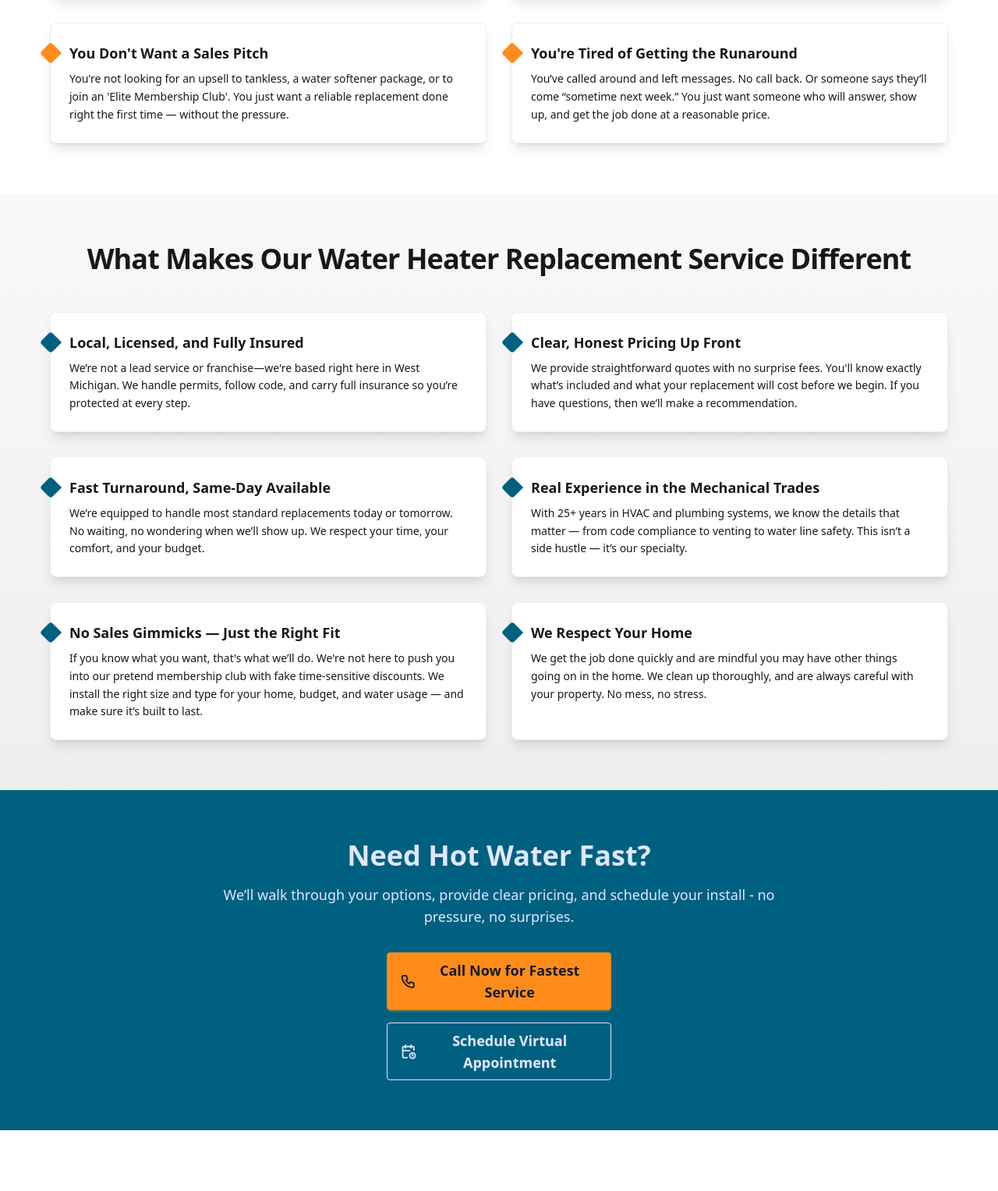
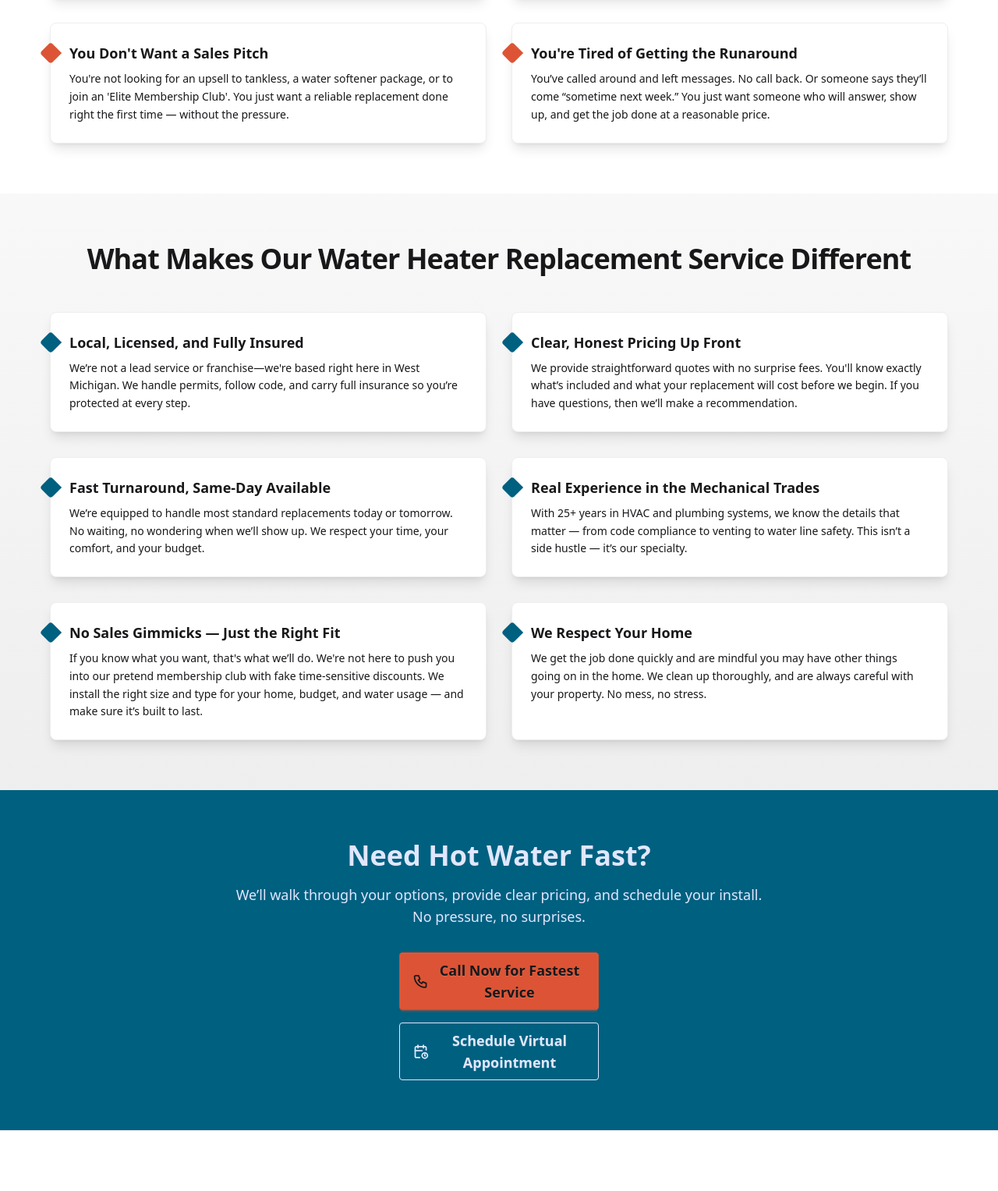
Before and after one commit to jeffstienstra/water-heater-replacement-company-grand-rapids, an Astro site: page / in a window 1280 px wide. Shown: the part 1248-2775 px from the top of the page at 78% size. Built offline with nearby package versions, Linux system fonts and the light colour scheme; Astro itself is replaced by a stand-in of ours.

Commit message:
add logo and new secondary color

```diff
--- a/src/components/Cta.astro
+++ b/src/components/Cta.astro
@@ -4,11 +4,14 @@ const { title = "Need Hot Water Fast?" } = Astro.props;
 <section class="bg-primary text-primary-content py-16 px-6 text-center">
 	<div class="max-w-3xl mx-auto">
 		<h2 class="text-4xl font-bold mb-4">{title}</h2>
-		<p class="text-lg mb-8">
-			We’ll walk through your options, provide clear pricing, and schedule your install - no pressure, no surprises.
+		<p class="text-lg">
+			We’ll walk through your options, provide clear pricing, and schedule your install.
+		</p>
+				<p class="text-lg mb-8">
+			No pressure, no surprises.
 		</p>
 		<div class="flex flex-col justify-center gap-4">
-			<a href="tel:6165551234" class="btn btn-secondary text-base-content text-lg w-72 h-fit py-2 flex items-center justify-between mx-auto text-center">
+			<a href="tel:6165551234" class="btn btn-secondary text-base-content text-lg w-64 h-fit py-2 flex items-center justify-between mx-auto text-center">
 				<svg xmlns="http://www.w3.org/2000/svg" width={24} height={24} viewBox="0 0 24 24" fill="none" stroke="currentColor" stroke-width={2} stroke-linecap="round" stroke-linejoin="round"
 					class="icon icon-tabler icons-tabler-outline icon-tabler-phone">
 					<path stroke="none" d="M0 0h24v24H0z" fill="none"/>
@@ -17,7 +20,7 @@ const { title = "Need Hot Water Fast?" } = Astro.props;
 				<p class="w-full">Call Now for Fastest Service</p>
 			</a>
 
-			<a href="#schedule-estimate" class="btn btn-outline text-lg w-72 h-fit py-2 flex items-center justify-between mx-auto text-center">
+			<a href="#schedule-estimate" class="btn btn-outline text-lg w-64 h-fit py-2 flex items-center justify-between mx-auto text-center">
 				<svg xmlns="http://www.w3.org/2000/svg" width={24} height={24} viewBox="0 0 24 24" fill="none" stroke="currentColor" stroke-width={2} stroke-linecap="round" stroke-linejoin="round"
 					class="icon icon-tabler icons-tabler-outline icon-tabler-calendar-clock">
 					<path stroke="none" d="M0 0h24v24H0z" fill="none"/>
--- a/src/components/HelpButton.astro
+++ b/src/components/HelpButton.astro
@@ -4,7 +4,7 @@
 >
 	I have a water leak, what should I do?
 </a> -->
-<a href="/how-to-stop-a-water-leak/" class="btn btn-secondary text-base-content fixed top-19 right-2 ml-3 max-w-[85%] h-fit py-1 z-9">
+<a href="/how-to-stop-a-water-leak/" class="btn btn-outline border-secondary bg-white border-2 text-base-content fixed top-19 right-2 ml-3 max-w-[85%] h-fit py-1 z-9">
 	<svg  xmlns="http://www.w3.org/2000/svg"  width="24"  height="24"  viewBox="0 0 24 24"  fill="currentColor"  class="icon icon-tabler icons-tabler-filled icon-tabler-exclamation-circle"><path stroke="none" d="M0 0h24v24H0z" fill="none"/><path d="M17 3.34a10 10 0 1 1 -15 8.66l.005 -.324a10 10 0 0 1 14.995 -8.336m-5 11.66a1 1 0 0 0 -1 1v.01a1 1 0 0 0 2 0v-.01a1 1 0 0 0 -1 -1m0 -7a1 1 0 0 0 -1 1v4a1 1 0 0 0 2 0v-4a1 1 0 0 0 -1 -1" /></svg>
 	Help, I have a water leak!
 </a>
--- a/src/components/Navigation.astro
+++ b/src/components/Navigation.astro
@@ -7,17 +7,11 @@ import logo from '../assets/images/whrc-logo.png';
     <div class="navbar-start">
         <a aria-label="Home | Water Heater Replacement Company of Grand Rapids"
             href="/"
-            class="btn btn-ghost max-w-70" >
+            class="navbar-start btn btn-ghost max-w-70" >
                 <img src={logo.src}
                     alt="Water Heater Replacement Company of Grand Rapids Logo"
                     class="h-12 object-contain max-h-[90%]" />
-                    Water Heater Replacement Company of Grand Rapids
         </a>
-        <!-- <a aria-label="Home | Water Heater Replacement Company of Grand Rapids"
-            href="/"
-            class=" max-w-56 btn btn-ghost h-fit text-md">
-                Water Heater Replacement Company of Grand Rapids
-        </a> -->
     </div>
     <div class="navbar-end">
         <!-- desktop menu -->
--- a/src/styles/global.css
+++ b/src/styles/global.css
@@ -11,7 +11,7 @@
     name: "light";
     default: true;
     --color-primary: hsl(195, 100%, 25%);
-    --color-secondary: hsl(30, 100%, 55%);
+    --color-secondary: #DC5435;
 }
 @plugin "daisyui/theme" {
     name: "dark";
```
Also changed, not shown: src/assets/images/whrc-logo.png.
